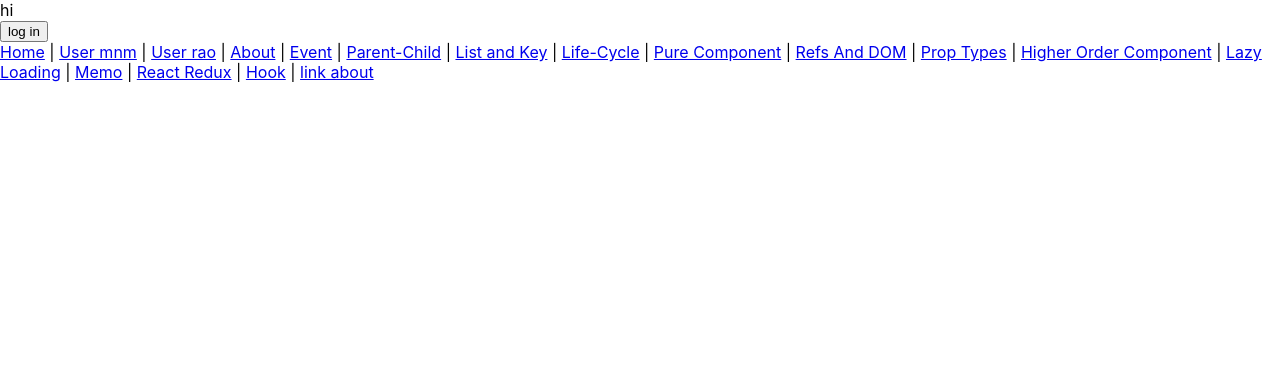
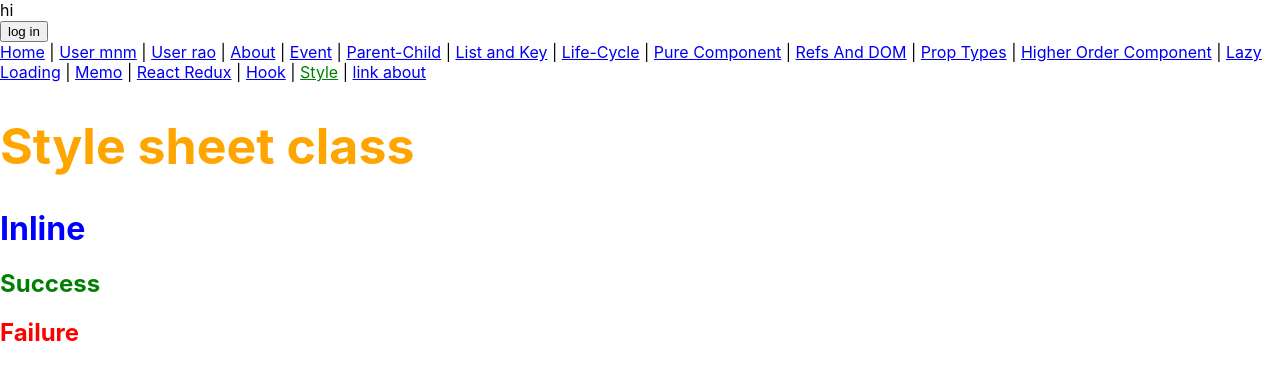
Before and after one commit to mn-manjunatha/react-router-all-in, a React (Create React App) app: page /style in a window 1280 px wide. Shown: the top 380 px of the page. Built offline with nearby package versions, Linux system fonts and the light colour scheme.

Commit message:
style component added

```diff
--- a/src/Main.js
+++ b/src/Main.js
@@ -16,6 +16,7 @@ import Memo from './components/memo/Memo';
 import ReactRedux from './components/react-redux/ReactRedux';
 import PuzzlePage from './components/puzzle/PuzzlePage';
 import Hook from './components/hook/Hook';
+import StyleCom from './components/style/StyleCom';
 
 
 
@@ -48,6 +49,7 @@ const Main = ({isLogedin}) => (
       <Route path="/reactRedux" strict component={ReactRedux} />
       <Route path="/puzzle" strict component={PuzzlePage} />
       <Route path="/hook" strict component={Hook} />
+      <Route path="/style" strict component={StyleCom} />
       <Route path="/listkey" strict component={ListKey}/>
     </Switch>
   </main>
--- a/src/components/common/Header.js
+++ b/src/components/common/Header.js
@@ -38,6 +38,10 @@ const Header = () => (
         {" | "}
         <NavLink to='/hook' exact activeStyle={{color:'green'}}>Hook</NavLink>
         {" | "}
+        <NavLink to='/style' exact activeStyle={{color:'green'}}>Style</NavLink>
+        {" | "}
+
+
 
 
 
--- /dev/null
+++ b/src/components/style/StyleCom.js
@@ -0,0 +1,30 @@
+import React from 'react';
+import './myStyle.css';
+import styles from './myStyle.module.css';
+
+class StyleCom extends React.Component {
+
+state={first:true};
+
+
+inLine = {
+    fontsize: '70px',
+    color: 'blue'
+  }
+
+  render() {
+      let className = this.state.first == true?'primary': '';
+
+    return (
+      <div>
+        <h1 className={`${className} font-xl`}>Style sheet class</h1>
+        <h1 style={this.inLine} >Inline</h1>
+
+        <h2 className={styles.success}>Success </h2>
+        <h2 className='error'>Failure </h2>
+      </div>
+    );
+  }
+}
+
+export default StyleCom;
--- /dev/null
+++ b/src/components/style/myStyle.css
@@ -0,0 +1,12 @@
+/* css style will apply to child component so chanses of conflict */
+.primary{
+    color:orange;
+}
+
+.font-xl{
+    font-size: 50px;
+}
+
+.error{
+    color: red;
+}
--- /dev/null
+++ b/src/components/style/myStyle.module.css
@@ -0,0 +1,4 @@
+/* advantage of module is it is locally scope */
+.success{
+    color: green;
+}
```
